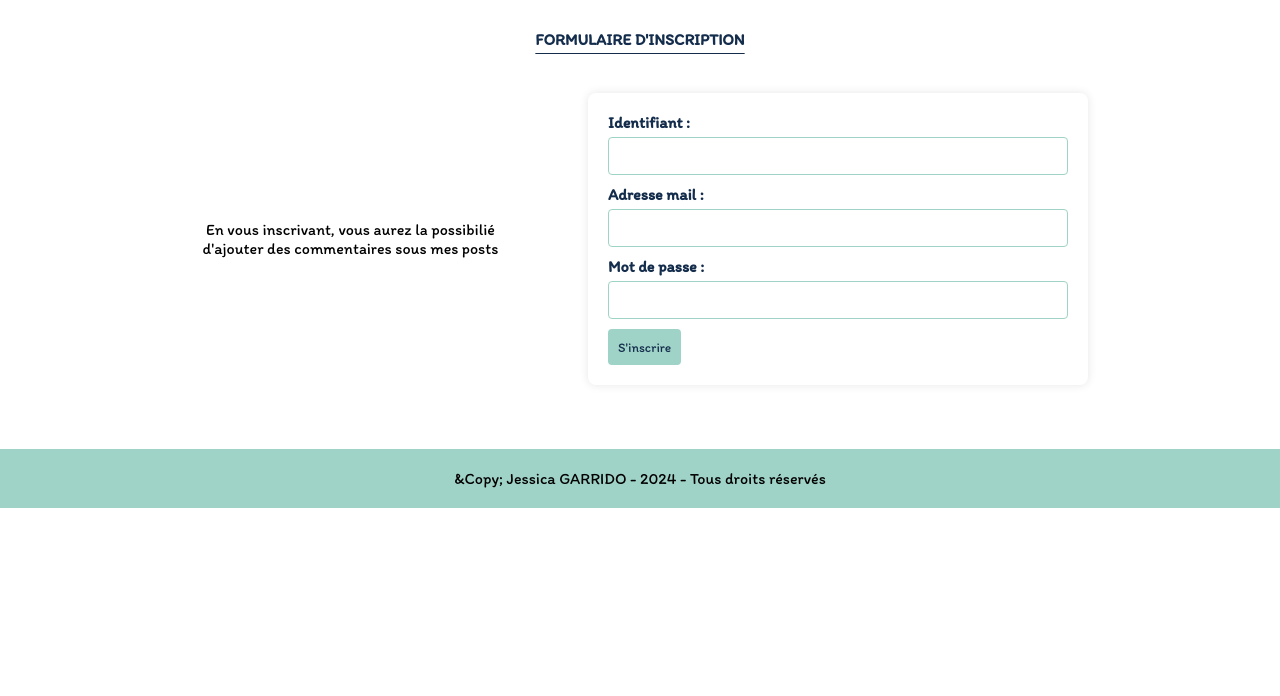
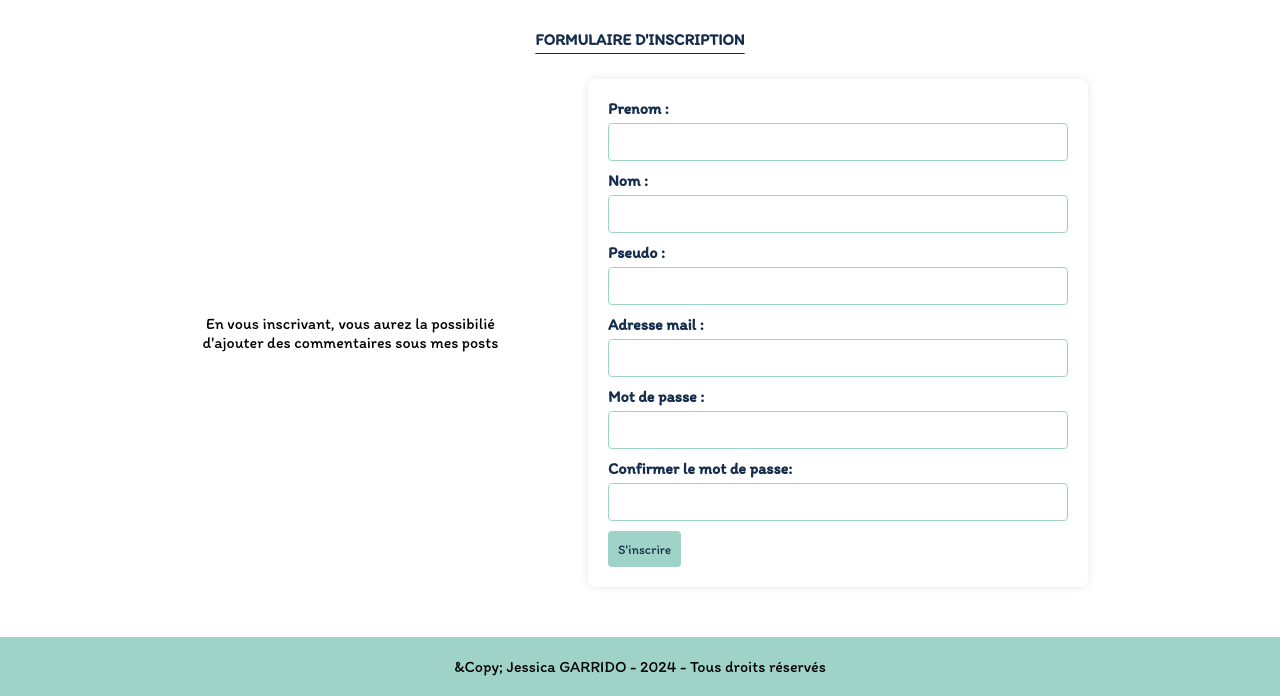
Before and after one commit to Wickacode/Blog-php, a PHP site: page /BLOG-PHP/index.php?action=register in a window 1280 px wide. Shown: the part 174-870 px from the top of the page. Before the commit the page ends 682 px from the top, so only its background shows below. Run offline with PHP 8.4, Linux system fonts and the light colour scheme.

Commit message:
Ajout de nouveaux champs sur le formulaire d'inscription

```diff
--- a/src/views/register.html.twig
+++ b/src/views/register.html.twig
@@ -11,7 +11,13 @@
 
     <div class="contact-form w50">
         <form action="/submit_contact" method="POST">
-            <label for="identifiant">Identifiant :</label>
+            <label for="firstname">Prenom :</label>
+            <input type="text" id="firstname" name="firstname" required>
+
+            <label for="lastname">Nom :</label>
+            <input type="text" id="lastname" name="lastname" required>
+
+            <label for="identifiant">Pseudo :</label>
             <input type="text" id="identifiant" name="identifiant" required>
 
             <label for="email">Adresse mail :</label>
@@ -20,9 +26,18 @@
             <label for="password">Mot de passe :</label>
             <input id="password" name="password" required></input>
 
-            <button type="submit" class="btn dark bg-light-blue">S'inscrire</button>
+            <label for="confirmPass">Confirmer le mot de passe:</label>
+            <input id="confirmPass" name="confirmPass" required></input>
+
+            <button type="submit" class="btn dark bg-light-blue" name="submitRegister">S'inscrire</button>
         </form>
     </div>
+     {% if error is defined %}
+            <br /><p>{{ error }}</p>
+    {% endif %}
+    {% if validAdd is defined %}
+            <br /><p>{{ validAdd }}</p>
+    {% endif %}
 
 </section>
 {% endblock %}
```
